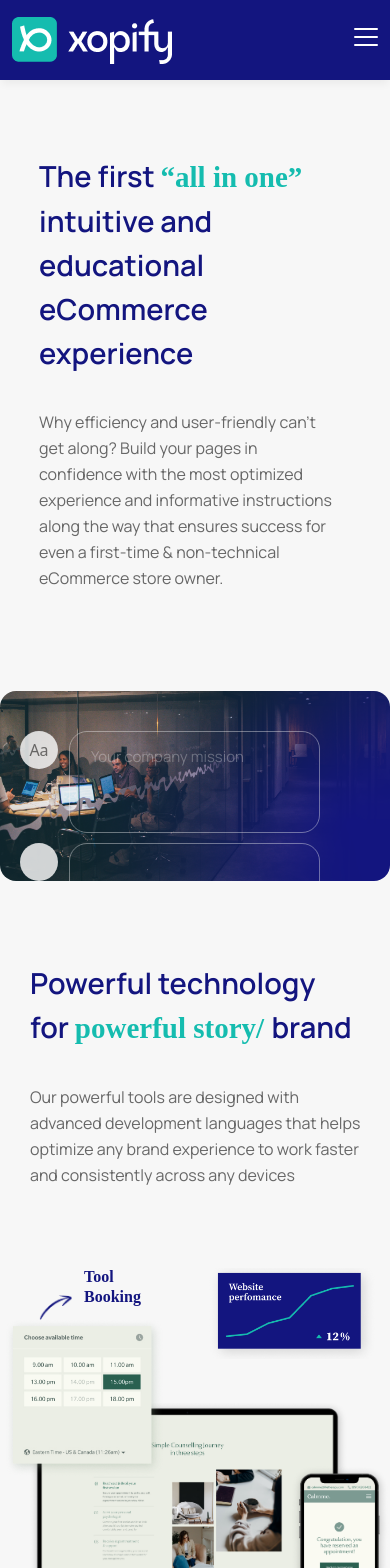
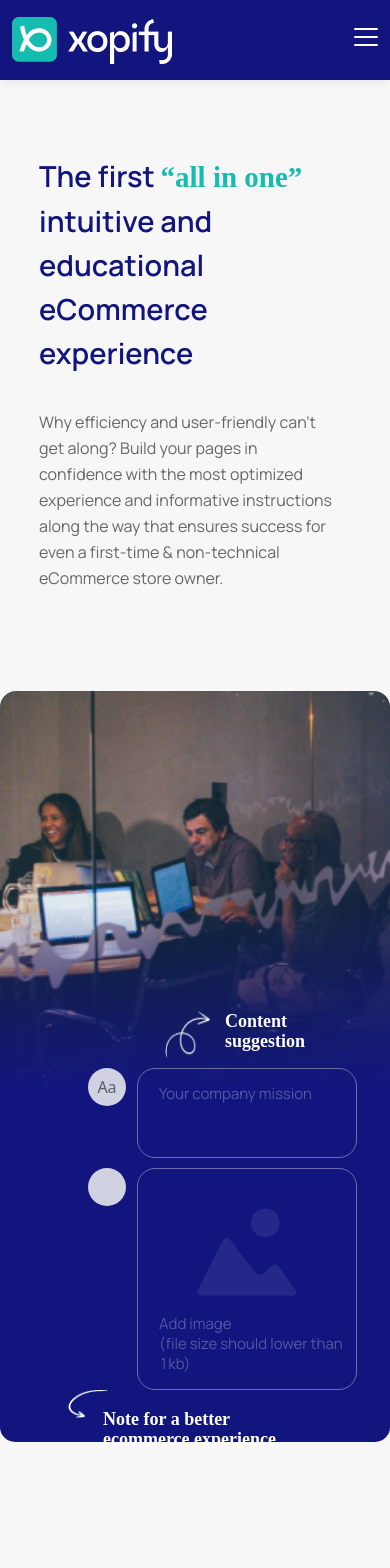
Before and after one commit to dttha/Single-page, a Next.js app: page / in a window 390 px wide. Shown: the top 1568 px of the page. Built offline with nearby package versions, Linux system fonts and the light colour scheme; a web font is replaced by a local one.

Commit message:
responsive section

```diff
--- a/src/components/Content/components/Section/index.tsx
+++ b/src/components/Content/components/Section/index.tsx
@@ -9,6 +9,7 @@ import bitmap from "../../../../../public/Group 26.png"
 import bitmap2 from "../../../../../public/Bitmap Copy 6.png"
 import arrow from "../../../../../public/Group 6 arrow.png"
 import arrow2 from "../../../../../public/Group 6 Copy.png"
+import img5 from "../../../../../public/people working2.png"
 import Button from "../../../Button";
 import styles from './section.module.css';
 
@@ -34,7 +35,13 @@ export default function SectionHome() {
         </div>
       </div>
       <div className={styles.wrap_image}>
-        <Image src={img} alt="people working image" width="1454" height="710" />
+        <div className={styles.img_pc}>
+          <Image src={img} alt="people working image" width="1454" height="710" />
+        </div>
+        <div className={styles.img_mobile}>
+          <Image src={img5} alt="people working image" width="326" height="506" objectFit="cover" objectPosition="top" />
+        </div>
+        <div className={styles.background_linear}></div>
         <div className={styles.form}>
           <div className={styles.content_suggestion}>
             <Image src={fill1} alt="" width="45" height="47" />
@@ -49,10 +56,12 @@ export default function SectionHome() {
           <div className={styles.form_input}>
             <div className={styles.form_input_icon}></div>
             <div className={styles.form_box2}>
-              <div style={{ display: "flex", justifyContent: "center", alignItems: "center", height: "75%" }}>
+              <div style={{ display: "flex", justifyContent: "center", alignItems: "center", height: "75%", flexDirection: "column" }}>
                 <Image src={img3} alt="" width="100" height="88" />
               </div>
-              <div className={styles.form_field}>Add image <span>(file size should lower than 1kb)</span></div>
+              <div>
+                <div className={styles.form_field}>Add image <span>(file size should lower than 1kb)</span></div>
+              </div>
             </div>
           </div>
           <div style={{ position: "relative" }}>
--- a/src/components/Content/components/Section/section.module.css
+++ b/src/components/Content/components/Section/section.module.css
@@ -71,6 +71,10 @@
   position: relative;
 }
 
+.img_mobile {
+  display: none;
+}
+
 .form {
   position: absolute;
   top: 90px;
@@ -78,6 +82,7 @@
   max-width: 100%;
   right: 152px;
   bottom: 144px;
+  z-index: 10;
 }
 
 .content_suggestion {
@@ -392,20 +397,23 @@
   .form {
     top: 30px;
   }
-  .content_suggestion {
-    display: none;
+  .form_box2 {
+    height: 222px;
   }
-  .img4 {
-    display: none;
-  }
-  .form_text {
-    display: none;
+  .form_box {
+    height: 90px;
   }
 }
 
 @media (max-width: 992px) {
+  .form {
+    top: 40%;
+  }
   .wrap_image {
     width: 700px;
+    max-width: 100%;
+    height: 800px;
+    max-height: 100%;
   }
   .wrap_first {
     display: none;
@@ -414,6 +422,27 @@
     display: block;
     margin: 0 100px;
     padding-top: 100px;
+  }
+  .img_pc {
+    display: none;
+  }
+  .img_mobile {
+    display: block;
+    cursor: pointer;
+  }
+  .background_linear {
+    position: absolute;
+    width: 100%;
+    height: 870px;
+    margin-top: -77%;
+    left: 0px;
+    z-index: 2;
+    background: linear-gradient(
+      180deg,
+      rgba(19, 21, 127, 0.0001) 41.4%,
+      #13157f 61.72%
+    );
+    border-radius: 15px;
   }
 }
 
@@ -435,6 +464,13 @@
   }
   .websitePerformance {
     margin-left: 53%;
+  }
+  .wrap_image {
+    width: 576px;
+  }
+  .background_linear {
+    height: 833px;
+    margin-top: -89%;
   }
 }
 
@@ -491,6 +527,27 @@
   .arrow4 .suggestion2 {
     font-size: 16px;
   }
+  .wrap_image {
+    width: 450px;
+  }
+  .background_linear {
+    height: 857px;
+    margin-top: -130%;
+  }
+  .form {
+    right: 33px;
+    width: 269px;
+  }
+  .form_box2 .form_field {
+    margin-top: -20px;
+  }
+}
+
+@media (max-width: 400px) {
+  .background_linear {
+    height: 920px;
+    margin-top: -173%;
+  }
 }
 
 @media (max-width: 375px) {
@@ -514,4 +571,32 @@
   .btn2 {
     width: 270px;
   }
+  .wrap_image {
+    width: 326px;
+    height: 650px;
+  }
+  .background_linear {
+    height: 420px;
+    margin-top: -95%;
+  }
+  .form {
+    top: 30%;
+    left: 23%;
+    width: 240px;
+  }
+  .form_text {
+    font-size: 14px;
+  }
+  .form_box {
+    height: 85px;
+  }
+  .form_box2 {
+    height: 185px;
+  }
+  .form_field {
+    margin-left: 14px;
+  }
+  .form_box2 .form_field {
+    margin-top: -15px;
+  }
 }
--- a/src/components/Footer/footer.module.css
+++ b/src/components/Footer/footer.module.css
@@ -161,6 +161,10 @@
   margin-top: 64px;
 }
 
+.try_it {
+  display: none;
+}
+
 @media (max-width: 1200px) {
   .fontWhite {
     font-size: 45px;
@@ -289,4 +293,13 @@
       #13157f 66.3%
     );
   }
+  .try_it {
+    display: block;
+    font-family: "Manrope";
+    font-size: 18px;
+    line-height: 28px;
+    color: #ffffff;
+    opacity: 0.6;
+    margin-top: 10px;
+  }
 }
--- a/src/components/Footer/index.tsx
+++ b/src/components/Footer/index.tsx
@@ -22,6 +22,9 @@ export default function Footer() {
             <span>eCommerce&nbsp;</span>
             <span>Experience&nbsp;</span>
             today with Xopify!
+          </div>
+          <div className={styles.try_it}>
+            Try it for free and create a meaningful connection with your audiences with our professionally designed tools!
           </div>
           <div className={styles.btn}>
             <Button>Get started</Button>
```
Also changed, not shown: public/people working2.png (added).
